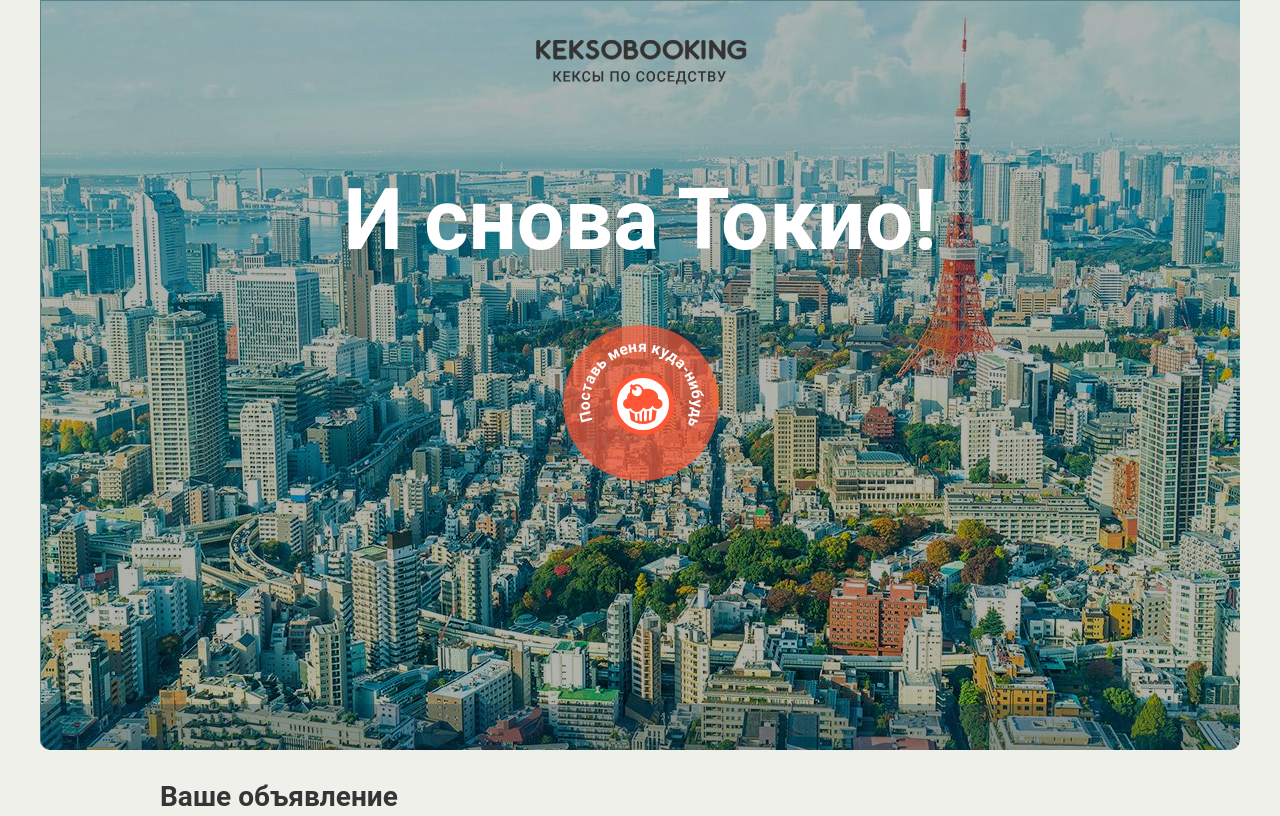
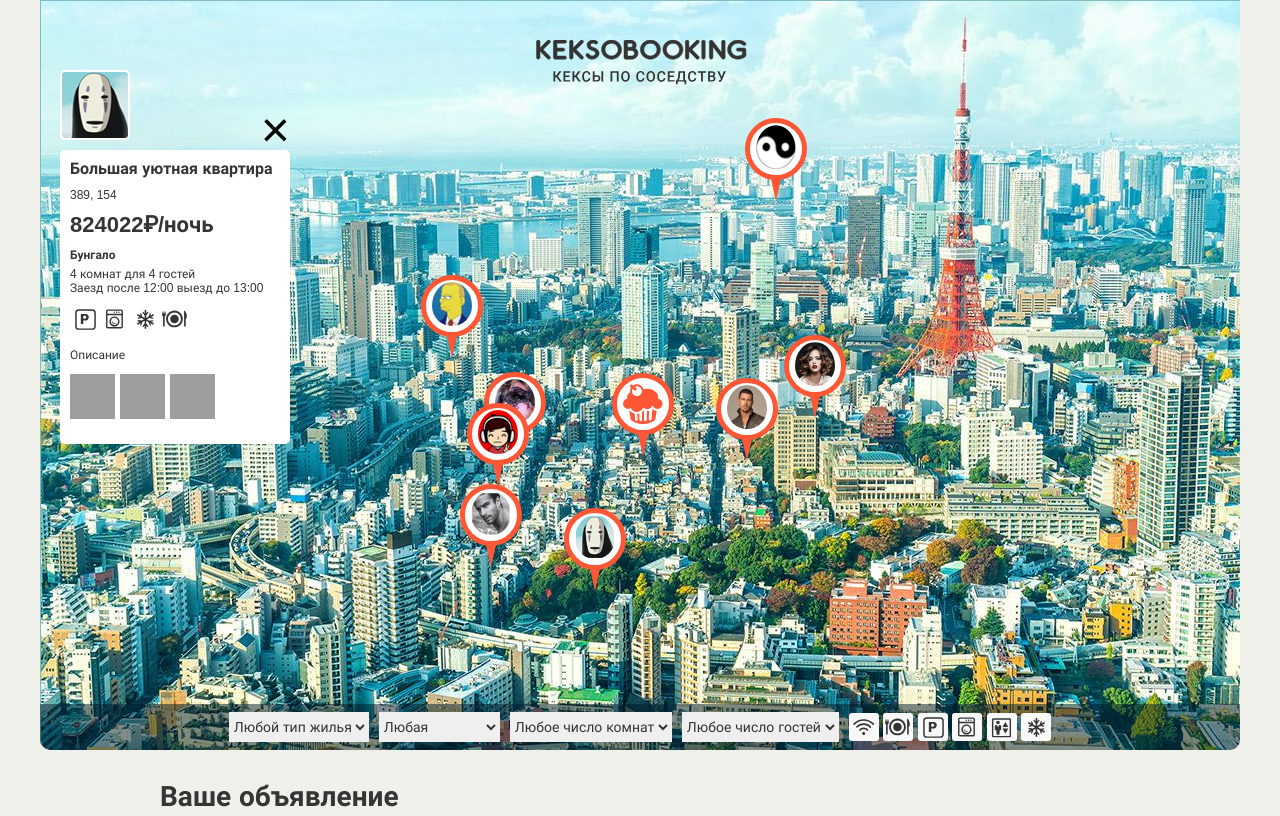
Before and after one commit to Cheglok/keksobooking, a website: page index.html in a window 1280 px wide. Shown: the top 816 px of the page. Drawn offline with Linux system fonts and the light colour scheme; grey boxes are pictures that could not be loaded.

Commit message:
done with lesson3

```diff
--- a/css/style.css
+++ b/css/style.css
@@ -1,7 +1,6 @@
 @font-face {
   font-family: "Roboto";
-  src: url("../fonts/Roboto-Bold.woff2") format("woff2"),
-      url("../fonts/Roboto-Bold.woff") format("woff");
+  src: url("../fonts/Roboto-Bold.woff2") format("woff2");
   font-weight: 900;
   font-style: normal;
   font-display: swap;
@@ -9,8 +8,7 @@
 
 @font-face {
   font-family: "Roboto";
-  src: url("../fonts/Roboto-Regular.woff2") format("woff2"),
-      url("../fonts/Roboto-Regular.woff") format("woff");
+  src: url("../fonts/Roboto-Regular.woff2") format("woff2");
   font-weight: 400;
   font-style: normal;
   font-display: swap;
@@ -18,8 +16,7 @@
 
 @font-face {
   font-family: "Roboto";
-  src: url("../fonts/Roboto-Medium.woff2") format("woff2"),
-      url("../fonts/Roboto-Medium.woff") format("woff");
+  src: url("../fonts/Roboto-Medium.woff2") format("woff2");
   font-weight: 500;
   font-style: normal;
   font-display: swap;
--- a/index.html
+++ b/index.html
@@ -1,5 +1,5 @@
 <!DOCTYPE html>
-<html lang="ru">
+<html lang="en">
 <head>
   <meta charset="utf-8">
   <link rel="stylesheet" href="css/normalize.css">
@@ -264,6 +264,6 @@
 
     <button type="button" class="map__pin" style="left: 200px; top: 400px;"><img src="img/avatars/user07.png" width="40" height="40" draggable="false" alt="Метка объявления"></button>
   </template>
-
+  <script src="js/map.js"></script>
 </body>
 </html>
--- /dev/null
+++ b/js/map.js
@@ -0,0 +1,163 @@
+//Константы для формирования данных
+const titlesList = [
+  "Большая уютная квартира",
+  "Маленькая неуютная квартира",
+  "Огромный прекрасный дворец",
+  "Маленький ужасный дворец",
+  "Красивый гостевой домик",
+  "Некрасивый негостеприимный домик",
+  "Уютное бунгало далеко от моря",
+  "Неуютное бунгало по колено в воде"
+];
+
+const typesList = [
+  "palace", "flat", "house", "bungalo"
+];
+
+const photosList = [
+  "http://o0.github.io/assets/images/tokyo/hotel1.jpg",
+  "http://o0.github.io/assets/images/tokyo/hotel2.jpg",
+  "http://o0.github.io/assets/images/tokyo/hotel3.jpg"
+];
+
+const availibleFeatures = ["wifi", "dishwasher", "parking", "washer", "elevator", "conditioner",];
+
+const checkinsList = ["12:00", "13:00", "14:00"];
+
+//Вспомогательные функции
+const getRandomFromRange = function (min, max) {
+  return Math.floor(Math.random() * (max - min) + min);
+};
+
+const getRandomFromArray = function (arr) {
+  return arr[Math.floor(Math.random() * arr.length)];
+};
+
+const getRandomSet = function (arr, setLength = getRandomFromRange(1, arr.length)) {
+  let cloneArr = arr.slice(0);
+  cloneArr.sort(() => Math.random() - 0.5);
+  let set = [];
+  for (let i = 0; i < setLength; i++) {
+    set[i] = cloneArr.pop();
+  }
+  return set;
+};
+
+const getType = function (type) {
+  switch (type) {
+    case 'flat': return 'Квартира';
+    case 'bungalo': return 'Бунгало';
+    case 'house': return 'Дом';
+    case 'palace': return 'Дворец';
+  }
+};
+
+
+//Функция генерации данных
+const createAdvertList = function () {
+  let advertList = [];
+  for (let i = 0; i < 8; i++) {
+    advertList[i] = {
+      "author": {
+        "avatar": `img/avatars/user0${i+1}.png`
+      },
+      "offer": {
+        "title": titlesList[i],
+        "address": `${getRandomFromRange(0, 600)}, ${getRandomFromRange(0, 300)}`,
+        "price": getRandomFromRange(1000, 1000000),
+        "type": getRandomFromArray(typesList),
+        "rooms": getRandomFromRange(1, 5),
+        "guests": getRandomFromRange(1, 5),
+        "checkin": getRandomFromArray(checkinsList),
+        "checkout": getRandomFromArray(checkinsList),
+        "features": getRandomSet(availibleFeatures),
+        "description": "Описание",
+        "photos": getRandomSet(photosList, 3),
+        "location": {
+          "x": getRandomFromRange(100, 1000) - 32,
+          "y": getRandomFromRange(130, 630) - 83,
+        }
+      }
+    }
+  }
+  return advertList;
+};
+
+
+//Вспомогательные функции генерации DOM элементов
+let createFeaturesListElement = function (advert) {
+  let featuresFragment = document.createDocumentFragment();
+  let features = advert.offer.features;
+  for (let i = 0; i < features.length; i++) {
+    let feature = document.createElement('li');
+    feature.classList.add(`popup__feature`);
+    feature.classList.add(`popup__feature--${features[i]}`);
+    featuresFragment.appendChild(feature)
+  }
+  return featuresFragment;
+}
+
+let createPhotosListElement = function (advert) {
+  let photosFragment = document.createDocumentFragment();
+  let photos = advert.offer.photos;
+  for (let i = 0; i < photos.length; i++) {
+    let photo = document.createElement('img');
+    photo.classList.add(`popup__photo`);
+    photo.width = 45;
+    photo.height = 45;
+    photo.alt = "Фотографии жилья";
+    photo.src = photos[i];
+    photosFragment.appendChild(photo)
+  }
+  return photosFragment;
+}
+
+
+//Функции генерация DOM элементов
+const createPins = function (adverts) {
+  let pinTemplate = document.querySelector('.map__pin');
+  let pinsListElement = document.querySelector('.map__pins');
+  let fragment = document.createDocumentFragment();
+
+  for (let i = 0; i < adverts.length; i++) {
+    let pinElement = pinTemplate.cloneNode(true);
+    pinElement.style = `left: ${adverts[i].offer.location.x}px; top: ${adverts[i].offer.location.y}px`
+    pinElement.querySelector('img').src = adverts[i].author.avatar;
+    pinElement.querySelector('img').alt = adverts[i].offer.title;
+    fragment.appendChild(pinElement);
+  }
+
+  pinsListElement.appendChild(fragment);
+}
+
+const createCard = function (adverts) {
+  let cardTemplate = document.querySelector('template').content.querySelector('.map__card');
+  let mapElement = document.querySelector('.map');
+  let mapFilterContainerElement = document.querySelector('.map__filters-container');
+
+  let cardElement = cardTemplate.cloneNode(true);
+
+  cardElement.querySelector('.popup__avatar').src = adverts[0].author.avatar;
+  cardElement.querySelector('.popup__title').textContent = adverts[0].offer.title;
+  cardElement.querySelector('.popup__text--address').textContent = adverts[0].offer.address;
+  cardElement.querySelector('.popup__text--price').textContent = `${adverts[0].offer.price}₽/ночь`;
+  cardElement.querySelector('.popup__type').textContent = getType(adverts[0].offer.type);
+  cardElement.querySelector('.popup__text--capacity').textContent = `${adverts[0].offer.rooms} комнат для ${adverts[0].offer.guests} гостей`;
+  cardElement.querySelector('.popup__text--time').textContent = `Заезд после ${adverts[0].offer.checkin} выезд до ${adverts[0].offer.checkout}`;
+  cardElement.querySelector('.popup__features').innerHTML = '';
+  cardElement.querySelector('.popup__features').appendChild(createFeaturesListElement(adverts[0]));
+  cardElement.querySelector('.popup__photos').innerHTML = '';
+  cardElement.querySelector('.popup__photos').appendChild(createPhotosListElement(adverts[0]));
+  cardElement.querySelector('.popup__description').textContent = adverts[0].offer.description;
+
+  mapElement.insertBefore(cardElement, mapFilterContainerElement);
+}
+
+
+//Изменение вида страницы
+document.querySelector('.map').classList.remove('map--faded');
+
+//Добавляем данные на страницу
+let adverts = createAdvertList();
+createPins(adverts);
+createCard(adverts);
```
Also changed, not shown: README.md, fonts/Roboto-Bold.woff (deleted), fonts/Roboto-Bold.woff2, fonts/Roboto-Medium.woff (deleted), fonts/Roboto-Medium.woff2, fonts/Roboto-Regular.woff (deleted), fonts/Roboto-Regular.woff2.
